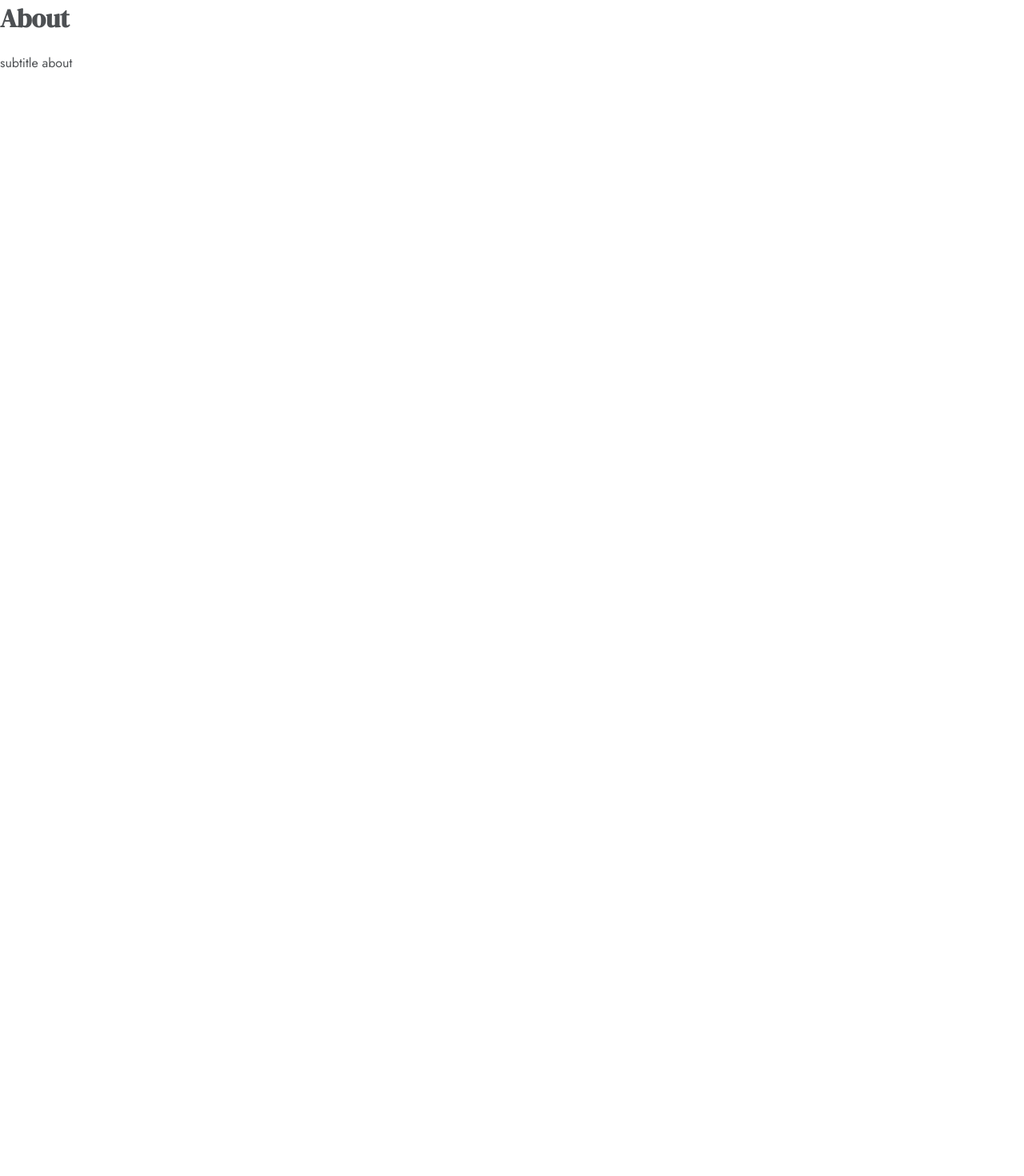
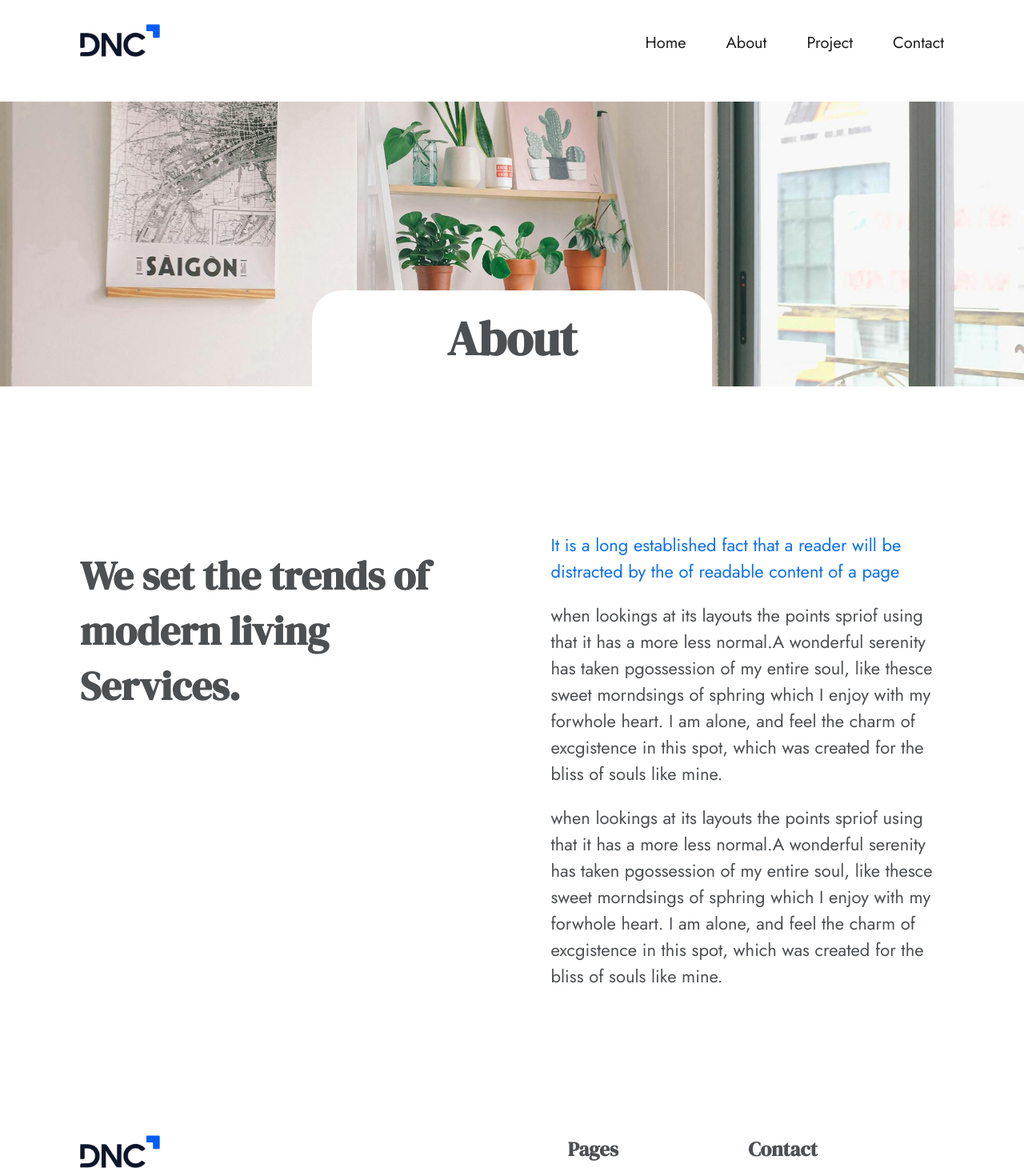
Before and after one commit to EdgarPeres/dnc-arq-edgar, a React (Vite) app: page /about in a window 1280 px wide. Shown: the part 20-1490 px from the top of the page at 80% size. Before the commit the page ends 821 px from the top, so only its background shows below. Built offline with nearby package versions, Linux system fonts and the light colour scheme.

Commit message:
Insert components in pages

```diff
--- /dev/null
+++ b/src/components/AboutText/AboutText.css
@@ -0,0 +1,22 @@
+.text-section{
+    column-gap: 97px;
+    margin: 160px auto;
+}
+
+.text-section-text{
+    flex:1;
+}
+
+.text-section-text h2{
+    font-size: 50px;
+}
+
+.text-section-text p{
+    font-size: 22px;
+}
+
+@media(max-width: 768px) {
+    .text-section{
+        flex-direction: column;
+    }
+}
--- /dev/null
+++ b/src/components/AboutText/AboutText.jsx
@@ -0,0 +1,24 @@
+import './AboutText.css'
+
+function AboutText() {
+    return (
+        <div className="container">
+            <div className="text-section d-flex">
+                <div className="text-section-text">
+                    <h2>We set the trends of
+                        modern living
+                        Services.</h2>
+                </div>
+                <div className="text-section-text">
+                    <p className="primary-color">It is a long established fact that a reader will be distracted by the of readable content of a page</p>
+                    <p>when lookings at its layouts the points spriof using that it has a more
+                        less normal.A wonderful serenity has taken pgossession of my entire soul, like thesce sweet morndsings of sphring which I enjoy with my forwhole heart. I am alone, and feel the charm of excgistence in this spot, which was created for the bliss of souls like mine.</p>
+                    <p>when lookings at its layouts the points spriof using that it has a more
+                        less normal.A wonderful serenity has taken pgossession of my entire soul, like thesce sweet morndsings of sphring which I enjoy with my forwhole heart. I am alone, and feel the charm of excgistence in this spot, which was created for the bliss of souls like mine.</p>
+                </div>
+            </div>
+        </div>
+    )
+}
+
+export default AboutText
--- /dev/null
+++ b/src/components/ContactForm/ContactForm.css
@@ -0,0 +1,10 @@
+.contact-form{
+    margin:160px auto;
+    max-width: 797px;
+    text-align: center;
+    width: 100%;
+}
+
+.contact-form h2{
+    font-size: 50px;
+}
--- /dev/null
+++ b/src/components/ContactForm/ContactForm.jsx
@@ -0,0 +1,12 @@
+import './ContactForm.css'
+
+function ContactForm() {
+    return (
+        <div className="contact-form d-flex fd-column al-center">
+            <h2>We love meeting new people and helping them.</h2>
+            <form></form>
+        </div>
+    )
+}
+
+export default ContactForm
--- a/src/components/Footer/Footer.jsx
+++ b/src/components/Footer/Footer.jsx
@@ -17,7 +17,7 @@
     return (
         <footer>
             <div className="container">
-                <div className="d-flex jc-space-betwen">
+                <div className="d-flex jc-space-betwen mobile-fd-column">
                     <div className="footer-logo-col">
                         <img src={Logo} className='footer-logo'/>
                         <p className="gray-1-color">A escola que prepara você para as profissões em alta no mercado de trabalho.</p>
@@ -29,7 +29,7 @@
                         </div>
                     </div>
 
-                    <div className="d-flex">
+                    <div className="d-flex mobile-fd-column">
                         <div className="footer-col">
                             <h3>Pages</h3>
                             <ul>
--- a/src/main.css
+++ b/src/main.css
@@ -25,7 +25,7 @@
 }
 
 .primary-color {
-  background-color: #0C70F2;
+  color: #0C70F2;
 }
 
 .secondary-backgorund {
@@ -33,7 +33,7 @@
 }
 
 .secondary-color {
-  background-color: #1D1D1D;
+  color: #1D1D1D;
 }
 
 .tertiary-background {
@@ -41,7 +41,7 @@
 }
 
 .tertiary-color {
-  background-color: #F6F6F6;
+  color: #F6F6F6;
 }
 
 .gray-1-color{
--- a/src/pages/About.jsx
+++ b/src/pages/About.jsx
@@ -1,8 +1,15 @@
+import Header from "../components/Header/Header"
+import Footer from "../components/Footer/Footer"
+import Banner from "../components/Banner/Banner"
+import AboutText from "../components/AboutText/AboutText"
+
 function About() {
     return (
         <>
-        <h1>About</h1>
-        <p>subtitle about</p>
+            <Header />
+            <Banner title="About" image="About.jpg" />
+            <AboutText />
+            <Footer />
         </>
     )
 }
--- a/src/pages/Contact.jsx
+++ b/src/pages/Contact.jsx
@@ -1,8 +1,17 @@
+import Header from "../components/Header/Header"
+import Banner from "../components/Banner/Banner"
+import Footer from "../components/Footer/Footer"
+import ContactForm from "../components/ContactForm/ContactForm"
+
 function Contact() {
     return (
         <>
-        <h1>Contatct</h1>
-        <p>subtitle contact</p>
+            <Header />
+            <Banner title="Contact" image="Contact.jpg" />
+            <div className="container">
+                <ContactForm/>
+            </div>
+            <Footer />
         </>
     )
 }
--- a/src/pages/Projects.jsx
+++ b/src/pages/Projects.jsx
@@ -1,8 +1,17 @@
+import Header from "../components/Header/Header"
+import Banner from "../components/Banner/Banner"
+import Footer from "../components/Footer/Footer"
+import ProjectsList from "../components/ProjectsList/ProjectsList"
+
 function Projects() {
     return (
         <>
-        <h1>Projects</h1>
-        <p>subtitle projects</p>
+            <Header />
+            <Banner title="Projects" image="Projects.jpg" />
+            <div className="container">
+                <ProjectsList />
+            </div>
+            <Footer />
         </>
     )
 }
```
